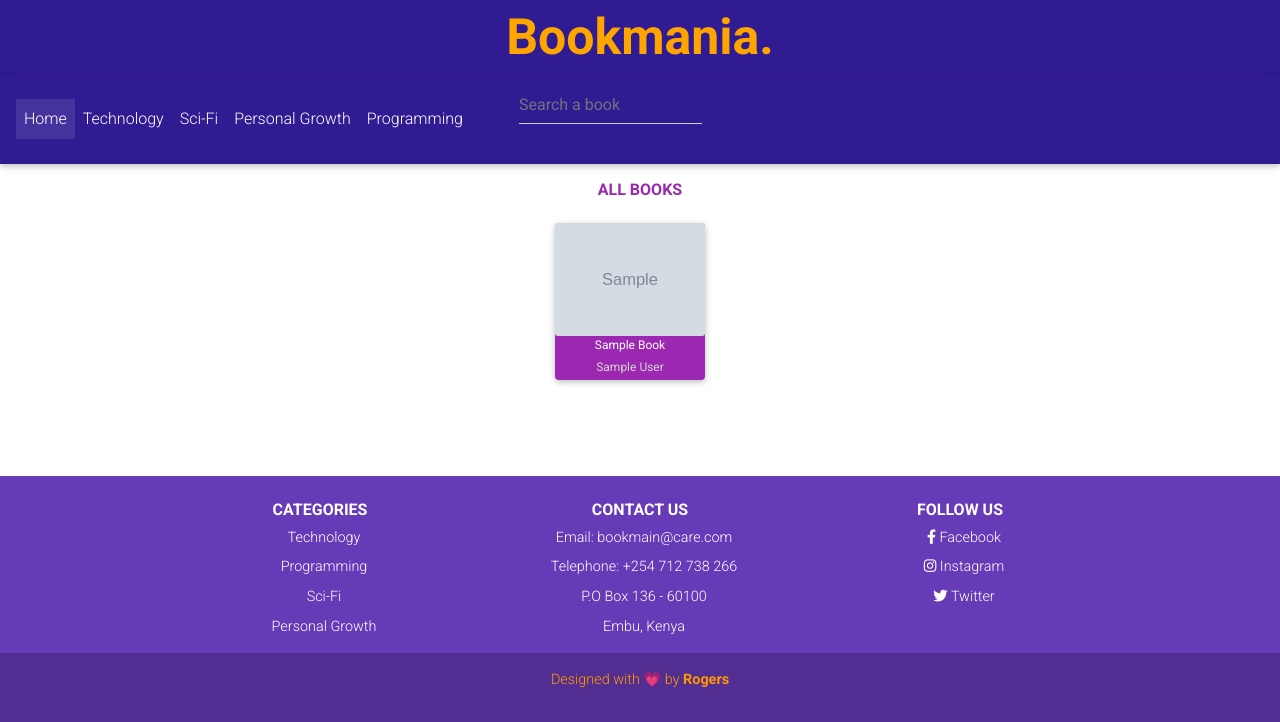
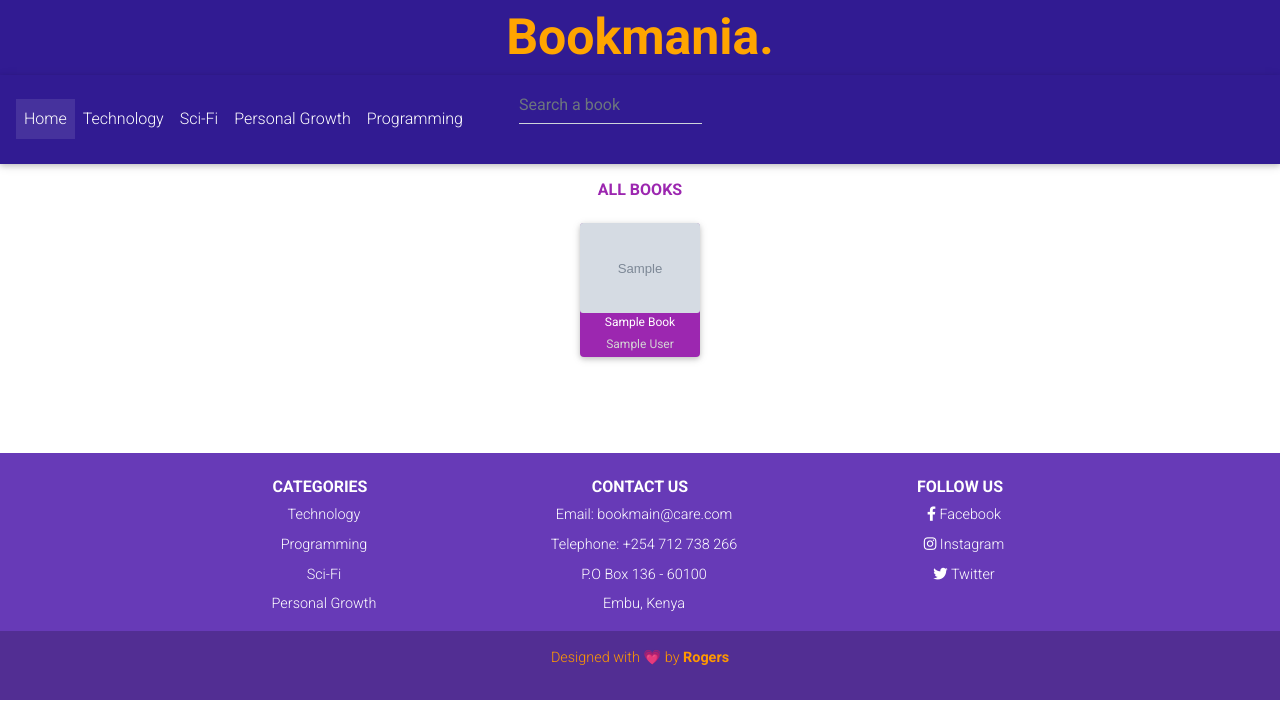
Before and after one commit to MACHARIA7/onlinebookstore, a Django app: template templates/home.html in a window 1280 px wide. Shown: the top 722 px of the page. Run offline with Django 3.2, Linux system fonts and the light colour scheme; the template is opened without the code that fills it: most values are stand-ins (such as "Sample title", 1, 10 or a date in 2020); grey boxes marked "Sample" are stand-in pictures; some libraries are stand-ins or nearby versions.

Commit message:
minor fixes to the UI

```diff
--- a/static/css/base.css
+++ b/static/css/base.css
@@ -4,7 +4,7 @@
 }
 
 .card {
-    max-width: 150px !important;
+    max-width: inherit !important;
 }
 
 .card-img {
@@ -12,7 +12,8 @@
 }
 
 .col-xsm-6 {
-    max-width: 200px !important;
+    max-width: 150px !important;
+    max-height: 300px !important;
 }
 
 .book-title, .book-authors {
```
Also changed, not shown: bookstore/views.py (+10 -0 lines).
